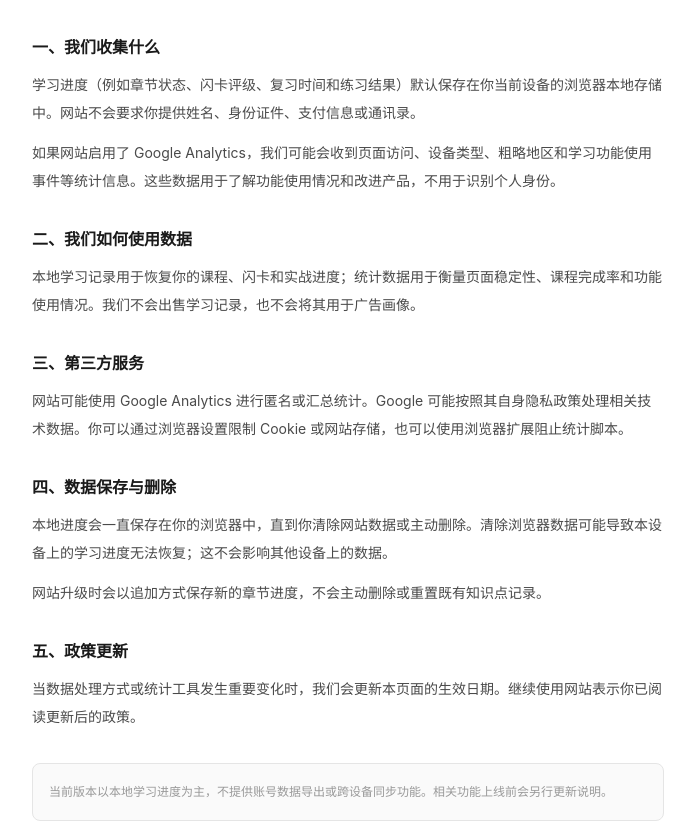
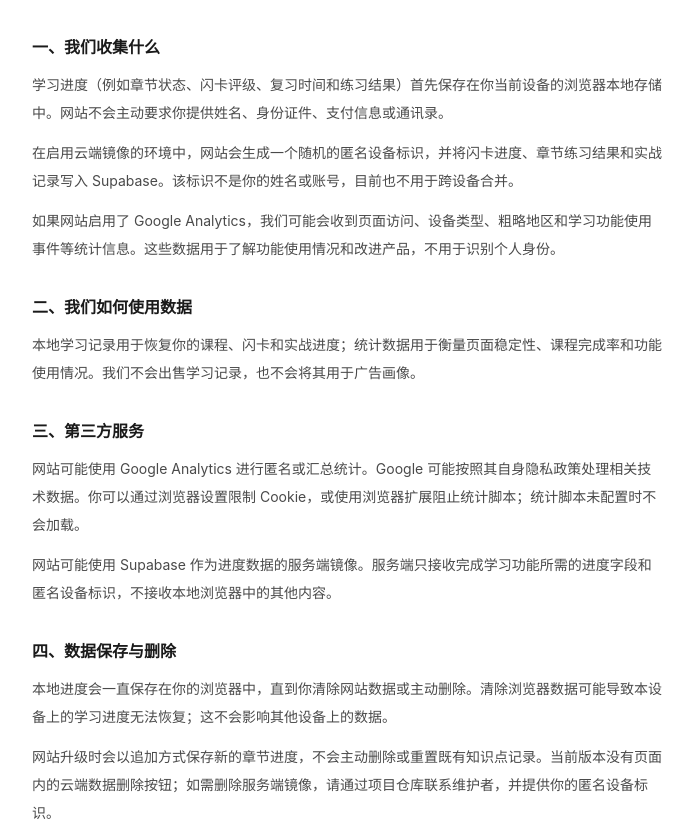
Before and after one commit to fjt926849-design/tradelearn, a Next.js app: page /privacy in a window 1280 px wide. Shown: the part 340-1163 px from the top of the page, without its empty margins (292-987 px from the left). Built offline with nearby package versions, Linux system fonts and the light colour scheme; no server answers.

Commit message:
docs: align privacy policy with analytics and sync

```diff
--- a/app/privacy/page.tsx
+++ b/app/privacy/page.tsx
@@ -27,7 +27,8 @@ export default function PrivacyPage() {
           </section>
 
           <PolicySection title="一、我们收集什么">
-            <p>学习进度（例如章节状态、闪卡评级、复习时间和练习结果）默认保存在你当前设备的浏览器本地存储中。网站不会要求你提供姓名、身份证件、支付信息或通讯录。</p>
+            <p>学习进度（例如章节状态、闪卡评级、复习时间和练习结果）首先保存在你当前设备的浏览器本地存储中。网站不会主动要求你提供姓名、身份证件、支付信息或通讯录。</p>
+            <p>在启用云端镜像的环境中，网站会生成一个随机的匿名设备标识，并将闪卡进度、章节练习结果和实战记录写入 Supabase。该标识不是你的姓名或账号，目前也不用于跨设备合并。</p>
             <p>如果网站启用了 Google Analytics，我们可能会收到页面访问、设备类型、粗略地区和学习功能使用事件等统计信息。这些数据用于了解功能使用情况和改进产品，不用于识别个人身份。</p>
           </PolicySection>
 
@@ -36,12 +37,13 @@ export default function PrivacyPage() {
           </PolicySection>
 
           <PolicySection title="三、第三方服务">
-            <p>网站可能使用 Google Analytics 进行匿名或汇总统计。Google 可能按照其自身隐私政策处理相关技术数据。你可以通过浏览器设置限制 Cookie 或网站存储，也可以使用浏览器扩展阻止统计脚本。</p>
+            <p>网站可能使用 Google Analytics 进行匿名或汇总统计。Google 可能按照其自身隐私政策处理相关技术数据。你可以通过浏览器设置限制 Cookie，或使用浏览器扩展阻止统计脚本；统计脚本未配置时不会加载。</p>
+            <p>网站可能使用 Supabase 作为进度数据的服务端镜像。服务端只接收完成学习功能所需的进度字段和匿名设备标识，不接收本地浏览器中的其他内容。</p>
           </PolicySection>
 
           <PolicySection title="四、数据保存与删除">
             <p>本地进度会一直保存在你的浏览器中，直到你清除网站数据或主动删除。清除浏览器数据可能导致本设备上的学习进度无法恢复；这不会影响其他设备上的数据。</p>
-            <p>网站升级时会以追加方式保存新的章节进度，不会主动删除或重置既有知识点记录。</p>
+            <p>网站升级时会以追加方式保存新的章节进度，不会主动删除或重置既有知识点记录。当前版本没有页面内的云端数据删除按钮；如需删除服务端镜像，请通过项目仓库联系维护者，并提供你的匿名设备标识。</p>
           </PolicySection>
 
           <PolicySection title="五、政策更新">
@@ -49,7 +51,7 @@ export default function PrivacyPage() {
           </PolicySection>
 
           <section className="rounded-lg border p-4 text-xs leading-6" style={{ borderColor: "var(--color-border)", background: "var(--color-bg-soft)", color: "var(--color-text-muted)" }}>
-            当前版本以本地学习进度为主，不提供账号数据导出或跨设备同步功能。相关功能上线前会另行更新说明。
+            当前版本以本地学习进度为主，不提供账号登录、账号数据导出或跨设备同步功能。项目维护与反馈入口：<a href="https://github.com/fjt926849-design/tradelearn" target="_blank" rel="noreferrer" className="underline" style={{ color: "var(--color-accent)" }}>TradeLearn GitHub 仓库</a>。
           </section>
         </article>
       </main>
```
